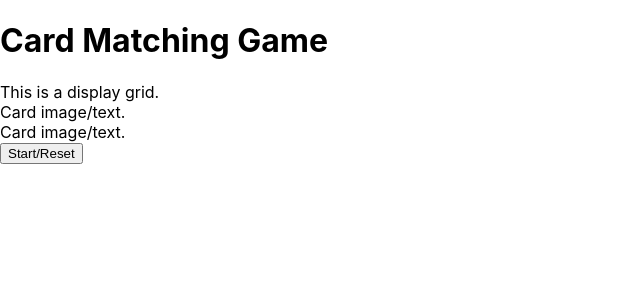
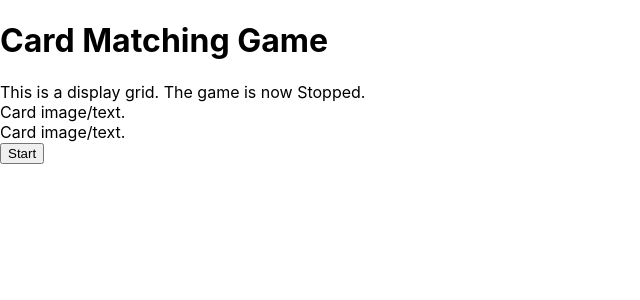
Before and after one commit to denibulkashvili/card-matching-game, a React (Create React App) app in the folder card-matching-game/: page / in a window 1280 px wide. Shown: the top 300 px of the page, without its empty margins (0-640 px from the left). Built offline with nearby package versions, Linux system fonts and the light colour scheme.

Commit message:
Add button to update gameState and pass to DisplayGrid

```diff
--- a/card-matching-game/src/App.js
+++ b/card-matching-game/src/App.js
@@ -29,12 +29,37 @@ class App extends Component {
         return '';
     }
   }
+
+  get buttonLabel() {
+    const gameStateName = this.gameStateName;
+    if (gameStateName === 'Running') {
+      return 'Stop';
+    }
+    else {
+      return 'Start';
+    }
+  }
+
+  changeGameState = () => {
+    const gameStateName = this.gameStateName;
+    if (gameStateName==='Running') {
+      this.setState({
+        gameState: gameState.Stopped
+      });
+    }
+    else {
+      this.setState({
+        gameState: gameState.Running
+      });
+    }
+  }
+
   render() {
     return (
       <div className="App">
-        <h1 className='app-title'>Card Matching Game</h1>
-        <DisplayGrid />
-        <Button />
+        <h1 className="app-title">Card Matching Game</h1>
+        <DisplayGrid gameStateName={this.gameStateName} />
+        <Button buttonLabel={this.buttonLabel} handleClick={this.changeGameState} />
       </div>
     );
   }
--- a/card-matching-game/src/components/ButtonReusable.jsx
+++ b/card-matching-game/src/components/ButtonReusable.jsx
@@ -1,9 +1,9 @@
 import React from 'react'
 
-export default function Button() {
+export default function Button(props) {
   return (
     <div>
-      <button>Start/Reset</button>
+      <button onClick={props.handleClick} className="btn" >{props.buttonLabel}</button>
     </div>
   )
 }
--- a/card-matching-game/src/components/DisplayGrid.jsx
+++ b/card-matching-game/src/components/DisplayGrid.jsx
@@ -5,8 +5,8 @@ export default class DisplayGrid extends Component {
 
   render() {
     return (
-      <div>
-        This is a display grid.
+      <div id="display">
+        This is a display grid. The game is now {this.props.gameStateName}.
         <Card />
         <Card />
       </div>
```
